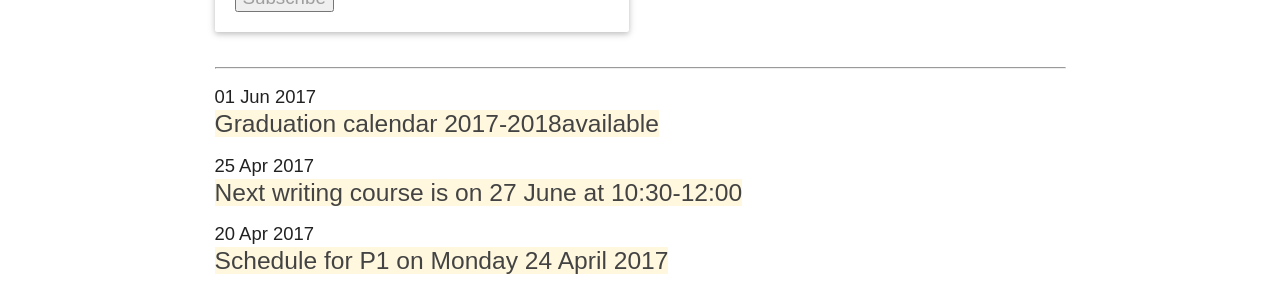
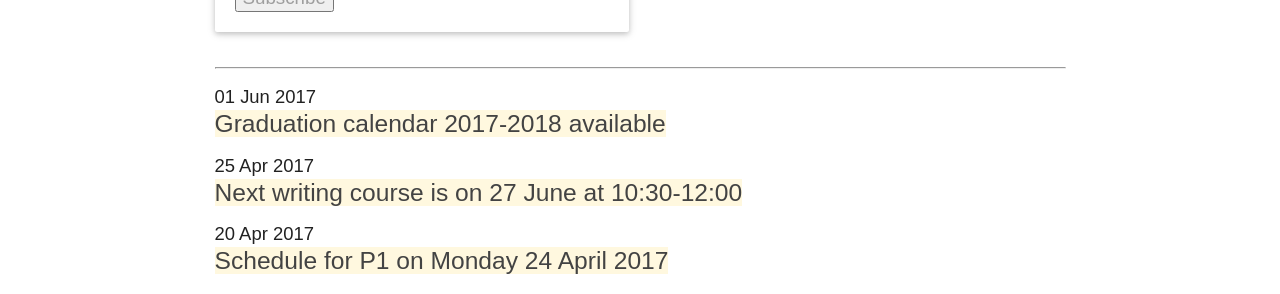
Before and after one commit to tudelft3d/geo2020, a Jekyll site: the page built from news/index.md, in a window 1280 px wide and 900 px high. Shown: the part 268-562 px from the top of the window. Built offline with Jekyll 4.4.1, drawn with Linux system fonts in a browser that asks for light colours; nearby versions of some CDN libraries; comment, search, counter and statistics services are not loaded.

Commit message:
typos fixed

```diff
--- a/_posts/2017-06-01-calendar-20172018.md
+++ b/_posts/2017-06-01-calendar-20172018.md
@@ -1,10 +1,10 @@
 ---
 layout: post
-title:  Graduation calendar 2017-2018available
+title:  Graduation calendar 2017-2018 available
 author: Hugo Ledoux
 date:   2017-06-01 14:55
 ---
 
 Some of you already asked me, and it was just released.
 
-I've put it on the [dates page]((http://tudelftgeomatics.github.io/thesis/dates/)
+I've put it on the [dates page](http://tudelftgeomatics.github.io/thesis/dates/)
```
